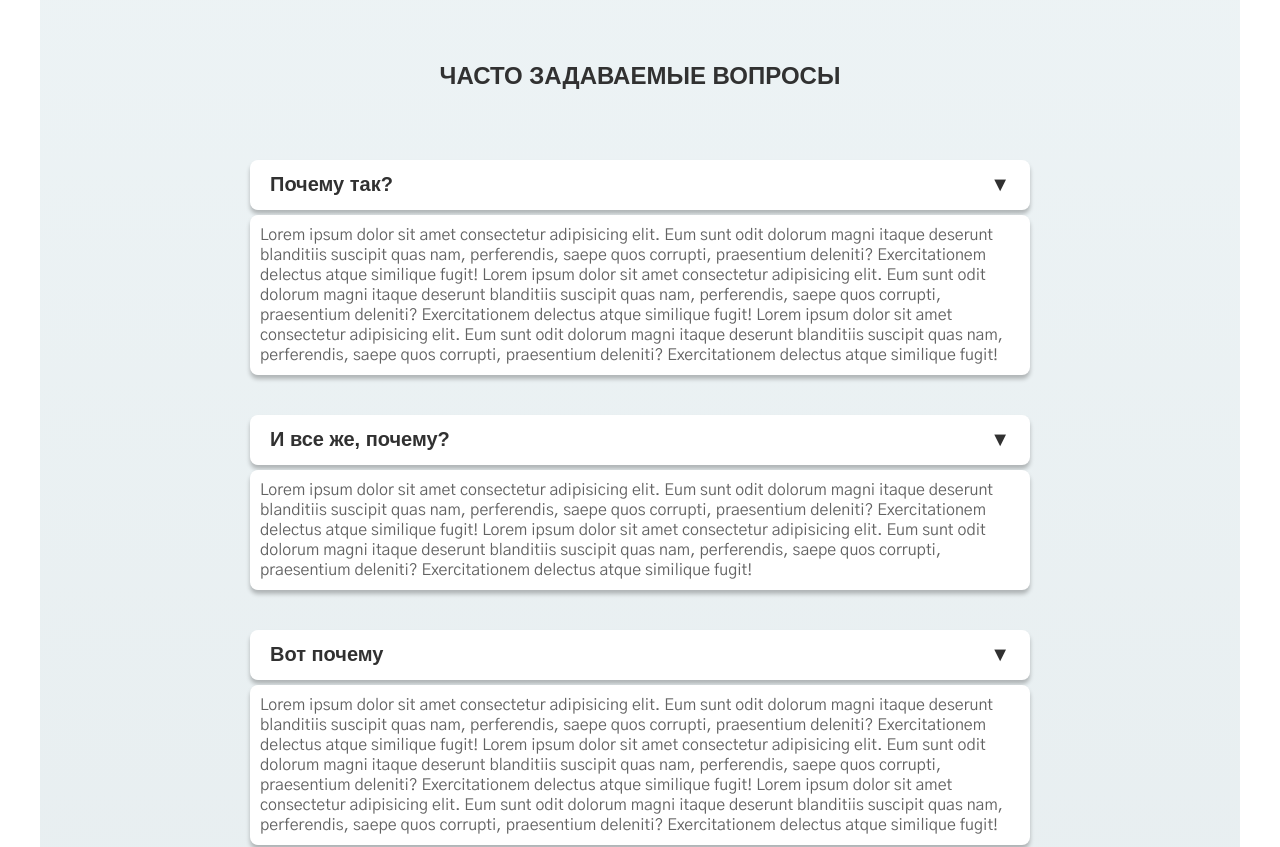
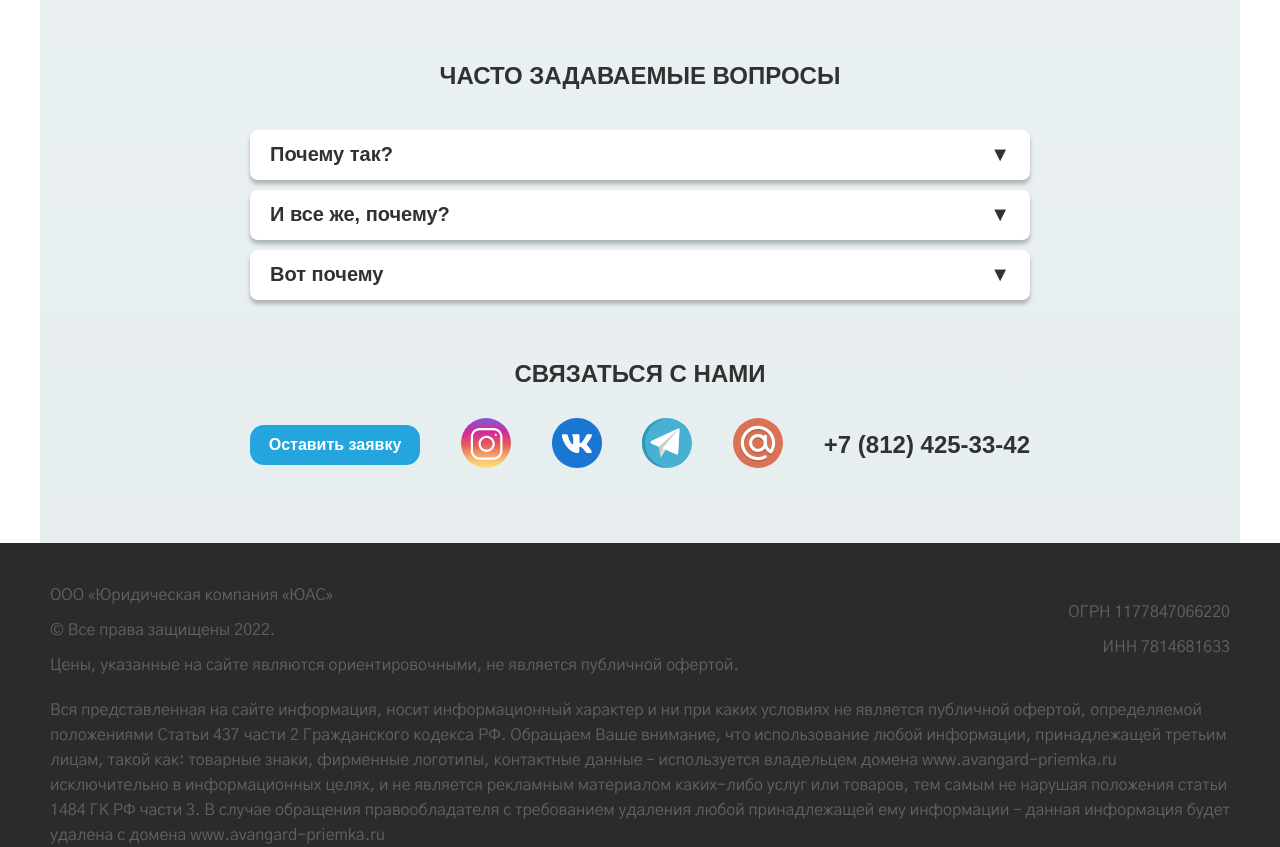
Before and after one commit to ervnkv/royalestate, a React (Create React App) app: page / in a window 1280 px wide. Shown: the part 2222-3069 px from the top of the page. Built offline with nearby package versions, Linux system fonts and the light colour scheme; a web font is replaced by a local one.

Commit message:
закончил QA

```diff
--- a/src/App.js
+++ b/src/App.js
@@ -130,7 +130,7 @@ const TextBlockContent4= [
 	},
 	{
 		head: 'И все же, почему?',
-		content:'Lorem ipsum dolor sit amet consectetur adipisicing elit. Eum sunt odit dolorum magni itaque deserunt blanditiis suscipit quas nam, perferendis, saepe quos corrupti, praesentium deleniti? Exercitationem delectus atque similique fugit! Lorem ipsum dolor sit amet consectetur adipisicing elit. Eum sunt odit dolorum magni itaque deserunt blanditiis suscipit quas nam, perferendis, saepe quos corrupti, praesentium deleniti? Exercitationem delectus atque similique fugit! ',
+		content:'Lorem ipsum dolor sit amet consectetur adipisicing elit. Eum sunt odit dolorum magni itaque deserunt blanditiis suscipit quas nam, perferendis, saepe quos corrupti, praesentium deleniti? Exercitationem delectus atque similique fugit!',
 		id: 52,
 	},
 	{
@@ -149,7 +149,7 @@ const Socials= [
 		id: 31,
 	},
 	{
-		link: 'https://www.youtube.com/watch?v=dQw4w9WgXcQ',
+		link: 'https://vk.com/id76299038',
 		img: '../../img/social/vk.svg',
 		imgAlt: 'vk',
 		id: 32,
--- a/src/components/Calculator.js
+++ b/src/components/Calculator.js
@@ -8,7 +8,6 @@ export default class Calculator extends Component {
 		this.state = {
 			activeArea: 'a2',
 			activeCount: 'c3',
-			sum: '___',
 		};
 		this.setActiveArea = (id) => {
 			this.setState(() => ({
@@ -20,8 +19,6 @@ export default class Calculator extends Component {
 				activeCount: id
 			}));
 		};
-
-
 	}
 
 	render() {
--- a/src/components/QA.js
+++ b/src/components/QA.js
@@ -1,23 +1,20 @@
-import React, {Component} from 'react';
+import React, {useState} from 'react';
 import './QA.scss';
 
 
-export default class QA extends Component {
-	constructor(props){
-		super(props);
-	}
+export default function QA({TextBlocks,Title}) {
 
-	render() {
-		const {TextBlocks,Title} = this.props;
-
-		const htmlTextBlock = TextBlocks.map(({head,content,id}) =>{
+	const htmlTextBlock = TextBlocks.map(({head,content,id}) => {
+		const [isActive, setActive] = useState(false);
 		return(
 			<div className='card' key={id}>
-					<div className='cardHead'>
+				<div
+				className={isActive ? 'cardHead active' : 'cardHead'}
+				onClick={() => setActive(!isActive)}>
 					<h3>{head}</h3>
 					<h3>▼</h3>
 				</div>
-					<div className='cardContent'>
+				<div className={isActive ? 'cardContent active' : 'cardContent'} >
 					<h4>{content}</h4>
 				</div>
 			</div>
@@ -29,17 +26,7 @@ export default class QA extends Component {
 			<h2>{Title}</h2>
 			<div className='f-column container'>
 				{htmlTextBlock}
-					{/* <div className='card' key='id'>
-						<div className='cardHead'>
-							<h3>head</h3>
-							<h3>▼</h3>
-						</div>
-						<div className='cardContent'>
-							<h4>content</h4>
-						</div>
-					</div> */}
 			</div>
 		</section>
 	);
 }
-}
--- a/src/components/QA.scss
+++ b/src/components/QA.scss
@@ -13,7 +13,7 @@
                 justify-content: space-between;
                 align-items: center;
                 height: 50px;
-                margin-top: 40px;
+                margin-top: 10px;
                 padding: 0 20px;
                 background: #FFFFFF;
                 box-shadow: 0px 4px 4px rgba(0, 0, 0, 0.25);
@@ -21,24 +21,28 @@
             }
             .cardHead{
                 &:hover{
-                    background-color: rgb(222, 228, 236);
-                    border-color: rgb(167, 179, 248);
+                    background-color: #7fc5e4;
+                    border-color: #59add1;
+
                     cursor: pointer;
                 }
                 &.active{
-                    background-color: rgb(172, 196, 224);
-                    border-color: rgb(82, 102, 216);
+                    background-color: #24A5DD;
+                    border-color: #1497cf;
+                    border-radius: 8px 8px 0 0;
                 }
             }
             .cardContent{
-                display: flex;
+                display: none;
                 align-items:flex-start;
-                margin: 5px 0 0 0;
+                margin: 1px 0 0 0;
                 padding: 10px;
-                min-height: 100px;
                 height: auto;
                 background: #ffffff;
-
+                &.active{
+                    display: flex;
+                    border-radius: 0 0 8px 8px;
+                }
             }
         }
     }
```
Also changed, not shown: 1 other file (tests, documents, lock files or other folders). Lines whose indentation alone changed are shown as unchanged.
